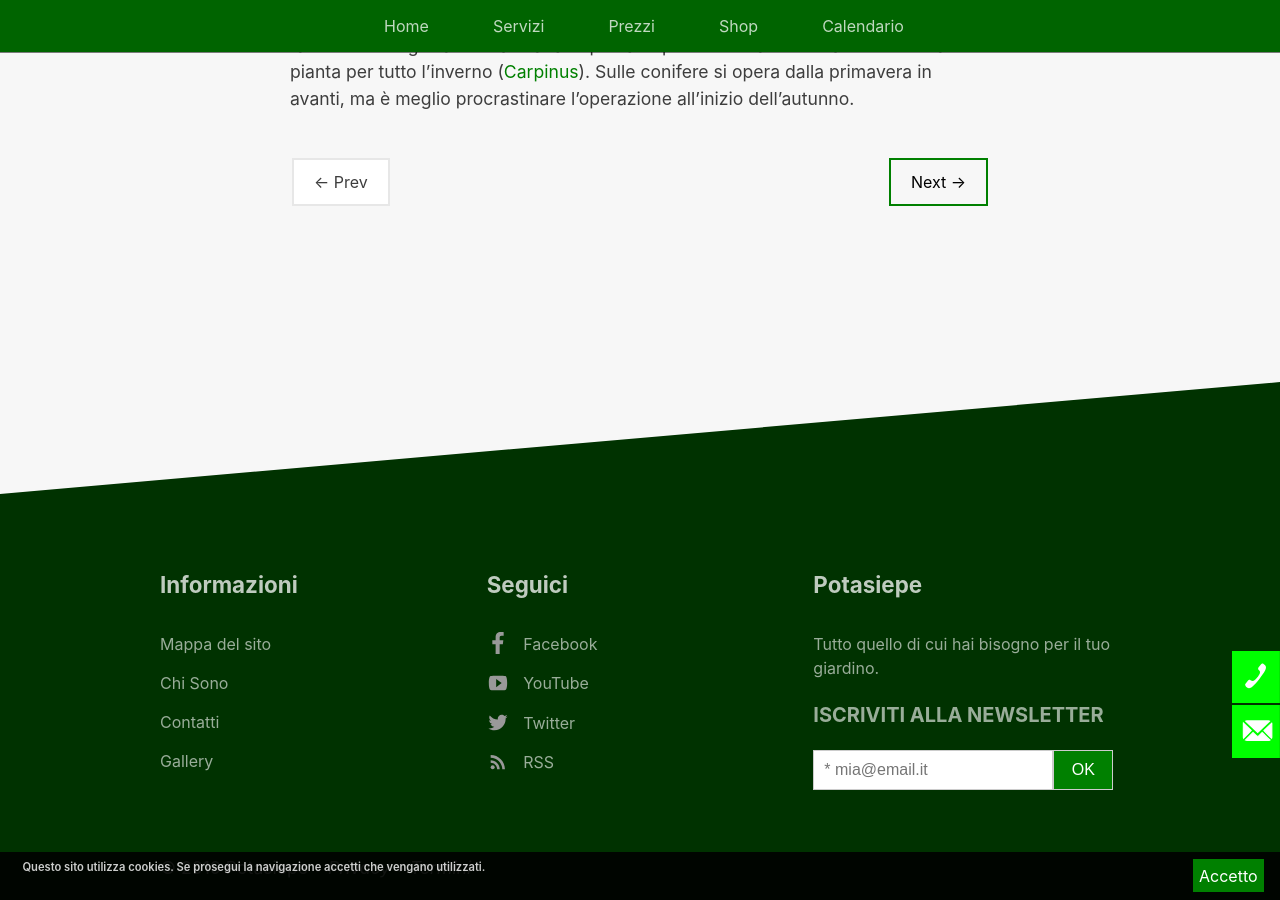
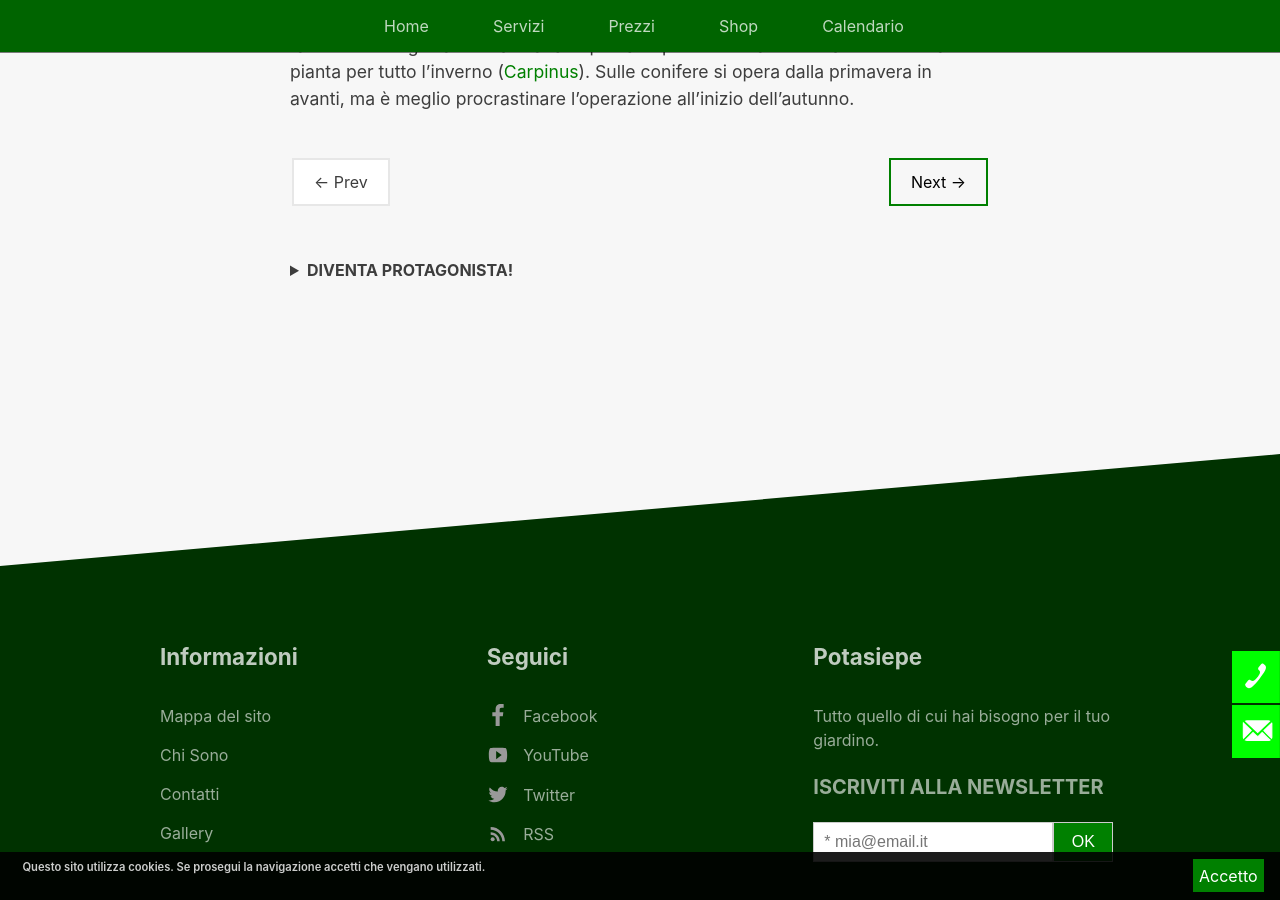
Before and after one commit to enricocaputo/potasiepe, a Jekyll site: the page built from my_collections/_posts/2017-11-04-quando-e-come-potare-le-siepi.md, in a window 1280 px wide and 900 px high, scrolled down 4012 px. Built offline with Jekyll 4.4.1, drawn with Linux system fonts in a browser that asks for light colours; comment, search, counter and statistics services are not loaded.

Commit message:
disqus.html

```diff
--- a/_includes/disqus.html
+++ b/_includes/disqus.html
@@ -1,7 +1,10 @@
-<div itemprop="comment" id="disqus_thread"></div>
-
+<br/><br/>
+<div class="comments">
+<details>
+  <summary><strong>DIVENTA PROTAGONISTA!</strong></summary>
+  <p>Condividi idee, ricordi e foto di lavori in giardino.</p>
+  <div itemprop="comment" id="disqus_thread"></div>
 <script defer>
-
 (function() {
 var d = document, s = d.createElement('script');
 s.src = '//potasiepe.disqus.com/embed.js';
@@ -10,3 +13,5 @@
 })();
 </script>
 <noscript>Abilita JavaScript per vedere i commenti <a href="https://disqus.com/?ref_noscript">powered by Disqus.</a></noscript>
+</details>
+</div>
```
